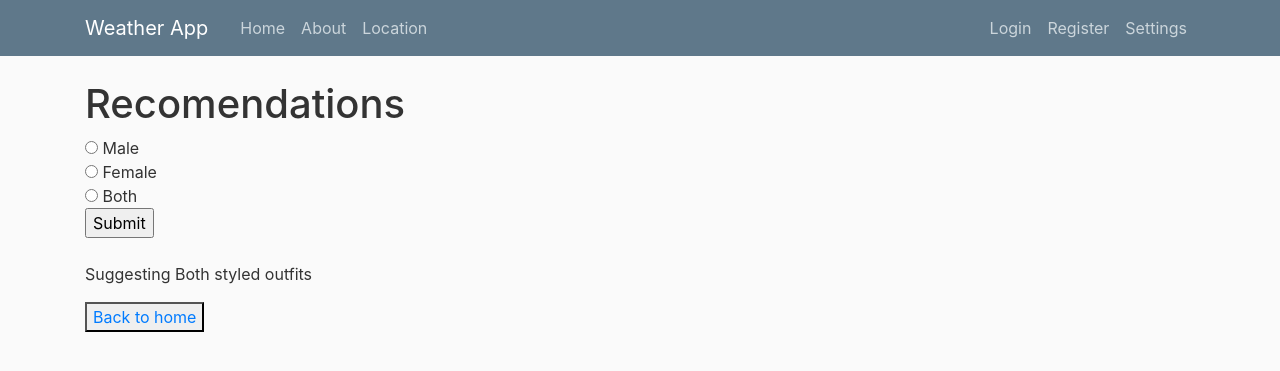
After one commit to aprilmayjune01/weatherapp, a Flask app: page /settings/ in a window 1280 px wide. The commit adds this page. Shown: the top 371 px of the page. Run offline with Flask 2, Linux system fonts and the light colour scheme; some libraries are stand-ins or nearby versions.

Commit message:
Add files via upload

```diff
--- a/flaskweather/routes.py
+++ b/flaskweather/routes.py
@@ -6,8 +6,19 @@ from flaskweather import app, db, bcrypt
 from flaskweather.forms import RegistrationForm, LoginForm, UpdateAccountForm
 from flaskweather.models import User
 from flask_login import login_user, current_user, logout_user, login_required
+from bs4 import BeautifulSoup
+import requests
 
-@app.route("/")
+global locationCityName
+locationCityName = "Cardiff"
+
+global tempRaw
+global time
+global location
+global phrase
+global chosenStyle
+chosenStyle = "Both"
+
 @app.route("/home")
 def home():
 	return render_template('home.html')
@@ -80,3 +91,138 @@ def account():
         form.email.data = current_user.email
     image_file = url_for('static', filename='profile_picture/' + current_user.image_file)
     return render_template('account.html', title='Account', image_file=image_file, form=form)
+
+
+def template(text = ""):
+    templateDate = {
+        'text' : text,
+        'tvalues' : (" ","Cardiff", "York", "Portsmouth","Swansea","Manchester","London","Leeds","Sheffield",
+            "Bradford","Liverpool","Bristol","Sunderland","Edinburgh","Exeter","Dublin"),
+        'selected_tvalue' : "unselected. Please select a city."
+    }
+    return templateDate
+
+
+@app.route("/location", methods=['POST', 'GET'])
+def location():
+    tvalue= "unselected. Please select a city."
+    if request.method == "POST":
+        tvalue = str(request.form['tvalue'])
+
+    global locationCityName
+    locationCityName = tvalue
+
+    templateData = template(text = tvalue)
+    templateData['selected_tvalue'] = tvalue
+
+    if locationCityName == ' ':
+        locationCityName = "Cardiff"
+        templateData = template(text = locationCityName)
+        templateData['selected_tvalue'] = locationCityName
+    return render_template('dropdown.html',**templateData)
+
+    if tvalue == 'unselected. Please select a city.':
+        locationCityName = "Cardiff"
+        templateData = template(text = locationCityName)
+        templateData['selected_tvalue'] = locationCityName
+
+    return render_template('dropdown.html',**templateData)
+
+    return render_template('dropdown.html', **templateData)
+
+@app.route('/result/')
+def result():
+
+    locations = {
+            'Cardiff': {'lati':51.48,'longi':-3.18},
+            'York': {'lati':54.00,'longi':-1.08},
+            'Portsmouth': {'lati':50.82,'longi':-1.09},
+            'Swansea': {'lati':51.62,'longi':-3.94},
+            'Manchester': {'lati':53.48,'longi':-2.24},
+            'London': {'lati':51.48,'longi':0},
+            'Leeds':{'lati':53.80,'longi':-1.55},
+            'Sheffield':{'lati':53.40,'longi':-1.47},
+            'Bradford':{'lati':53.80,'longi':-1.76},
+            'Liverpool':{'lati':53.40,'longi':-2.98},
+            'Bristol':{'lati':51.45,'longi':-2.59},
+            'Sunderland':{'lati':54.90,'longi':-1.38},
+            'Edinburgh':{'lati':55.95,'longi':-3.19},
+            'Exeter':{'lati':50.72,'longi':-3.53 },
+            'Dublin':{'lati':53.34,'longi':-6.26},
+            }
+
+    global locationCityName
+    searchCity = str(locationCityName)
+
+    try:
+        lat = str(locations[searchCity].get('lati'))
+    except KeyError:
+        lat = "51.48"
+
+    try:
+        lon = str(locations[searchCity].get('longi'))
+    except KeyError:
+        lon = "-3.18"
+
+    weatherUrl=('https://weather.com/en-GB/weather/today/l/'+lat+','+lon+'?par=google&temp=c')
+
+    source = requests.get(weatherUrl).text
+
+    soup = BeautifulSoup(source, 'lxml')
+
+    global tempRaw
+    global time
+    global location
+    global phrase
+
+    tempRaw = soup.find("div",{"class" : "today_nowcard-temp"}).text
+    time = soup.find('body').select_one('p').text
+    location = soup.find('body').select_one('h1').text
+    phrase = soup.find("div",{"class" : "today_nowcard-phrase"}).text
+
+    return render_template('weatherLocation.html',tempOut = tempRaw, cityOut = "in " + location + " " + time, phraseOut = phrase)
+
+
+@app.route('/settings/', methods= ['POST','GET'])
+def settings():
+
+    if request.method == 'POST':
+        global chosenStyle
+        chosenStyle = request.form["options"]
+
+    return render_template("settings.html", chosenStyleOut = chosenStyle)
+
+
+@app.route('/outfit/')
+def outfit():
+
+    global tempRaw
+    global time
+    global location
+    global phrase
+    global chosenStyle
+
+    outfits = {
+        'Sunny': {'male':'T-shirt and Shorts, Sunglasses, Trainers','female':'Summer Dress, Sunglasses, Sandals'},
+        'Cloudy': {'male':'T-shirt and Jeans, Denim Jacket, Sunglasses, Trainers','female':'T-shirt and Skirt, Denim Jacket, Sunglasses, Trainers'},
+        'Rainy': {'male':'T-shirt and Jeans, Waterproof shoes, Raincoat, Umbrella','female':'Cardigan and Jeans, Waterproof shoes, Raincoat, Umbrella'},
+        'Fog': {'male':'Cardigan and Jeans, Shoes, Raincoat','female':'Cardigan and Jeans, Shoes, Raincoat'},
+        'Thunderstorms': {'male':'T-shirt and Jeans, Waterproof shoes, Raincoat, Umbrella','female':'Cardigan and Jeans, Waterproof shoes, Raincoat, Umbrella'},
+        'Partly Cloudy': {'male':'long-sleeve T-shirt and Jeans, Sweater, Scarf','female':'long-sleeve T-shirt and Jeans, Sweater, Scarf'},
+        'Fair': {'male':'T-shirt, Jeans, Sunglasses, Trainers','female':'Summer Dress, Sunglasses, Trainers'},
+    }
+
+    maleOutfit = ""
+    femaleOutfit = ""
+
+    maleOutfit = str(outfits[phrase].get('male'))
+    femaleOutfit = str(outfits[phrase].get('female'))
+
+    if chosenStyle == "Male":
+        allOutfit = maleOutfit
+    elif chosenStyle == "Female":
+        allOutfit = femaleOutfit
+    elif chosenStyle == "Both":
+        allOutfit = maleOutfit + " | " + femaleOutfit
+
+    return render_template("display.html", phraseOut = phrase, outfitOut = allOutfit, styleOut = chosenStyle, locationOut = location)
--- a/flaskweather/static/main.css
+++ b/flaskweather/static/main.css
@@ -4,9 +4,15 @@ body {
   margin-top: 5rem;
 }
 
-h1, h2, h3, h4, h5, h6 {
+h1, h2, h3, h4,{
   color: #444444;
 }
+
+h5, h6{
+  color: red;
+}
+
+
 
 .bg-steel {
   background-color: #5f788a;
--- a/flaskweather/templates/layout.html
+++ b/flaskweather/templates/layout.html
@@ -20,7 +20,7 @@
     <header class="site-header">
       <nav class="navbar navbar-expand-md navbar-dark bg-steel fixed-top">
         <div class="container">
-          <a class="navbar-brand mr-4" href="/">Weather App</a>
+          <a class="navbar-brand mr-4" href="/home">Weather App</a>
           <button class="navbar-toggler" type="button" data-toggle="collapse" data-target="#navbarToggle" aria-controls="navbarToggle" aria-expanded="false" aria-label="Toggle navigation">
             <span class="navbar-toggler-icon"></span>
           </button>
@@ -28,6 +28,7 @@
             <div class="navbar-nav mr-auto">
               <a class="nav-item nav-link" href="{{ url_for('home') }}">Home</a>
               <a class="nav-item nav-link" href="{{ url_for('about') }}">About</a>
+              <a class="nav-item nav-link" href="{{ url_for('location') }}">Location</a>
             </div>
             <!-- Navbar Right Side -->
             <div class="navbar-nav">
@@ -37,6 +38,7 @@
               {% else %}
                 <a class="nav-item nav-link" href="{{ url_for('login') }}">Login</a>
                 <a class="nav-item nav-link" href="{{ url_for('register') }}">Register</a>
+                <a class="nav-item nav-link" href="{{ url_for('settings') }}">Settings</a>
                 {% endif %}
             </div>
           </div>
--- /dev/null
+++ b/flaskweather/templates/settings.html
@@ -0,0 +1,26 @@
+<!DOCTYPE html>
+
+{% extends "layout.html" %}
+{% block content %}
+<html>
+
+<body>
+
+	<h1>Recomendations</h1>
+
+	<form action= "{{ url_for('settings') }}" method="POST">
+
+		<input type="radio" name="options" id="Male"  value="Male"> Male </input> <br>
+		<input type="radio" name="options" id="Female"  value="Female"> Female </input> <br>
+		<input type="radio" name="options" id="Both"  value="Both"> Both </input> <br>
+
+		<input type="submit" name="submit_button"><br><br>
+
+		<p>{{ "Suggesting " + chosenStyleOut }} styled outfits</p>
+
+	</form>
+
+		<button> <a href="/home">Back to home</a></button>
+</body>
+</html>
+{% endblock content %}
```
Also changed, not shown: flaskweather/templates/about.html (+9 -0 lines), flaskweather/templates/display.html (added, +16 -0 lines), flaskweather/templates/dropdown.html (added, +41 -0 lines), flaskweather/templates/home.html (+6 -2 lines), flaskweather/templates/weatherLocation.html (added, +17 -0 lines), flaskweather/site.db.
